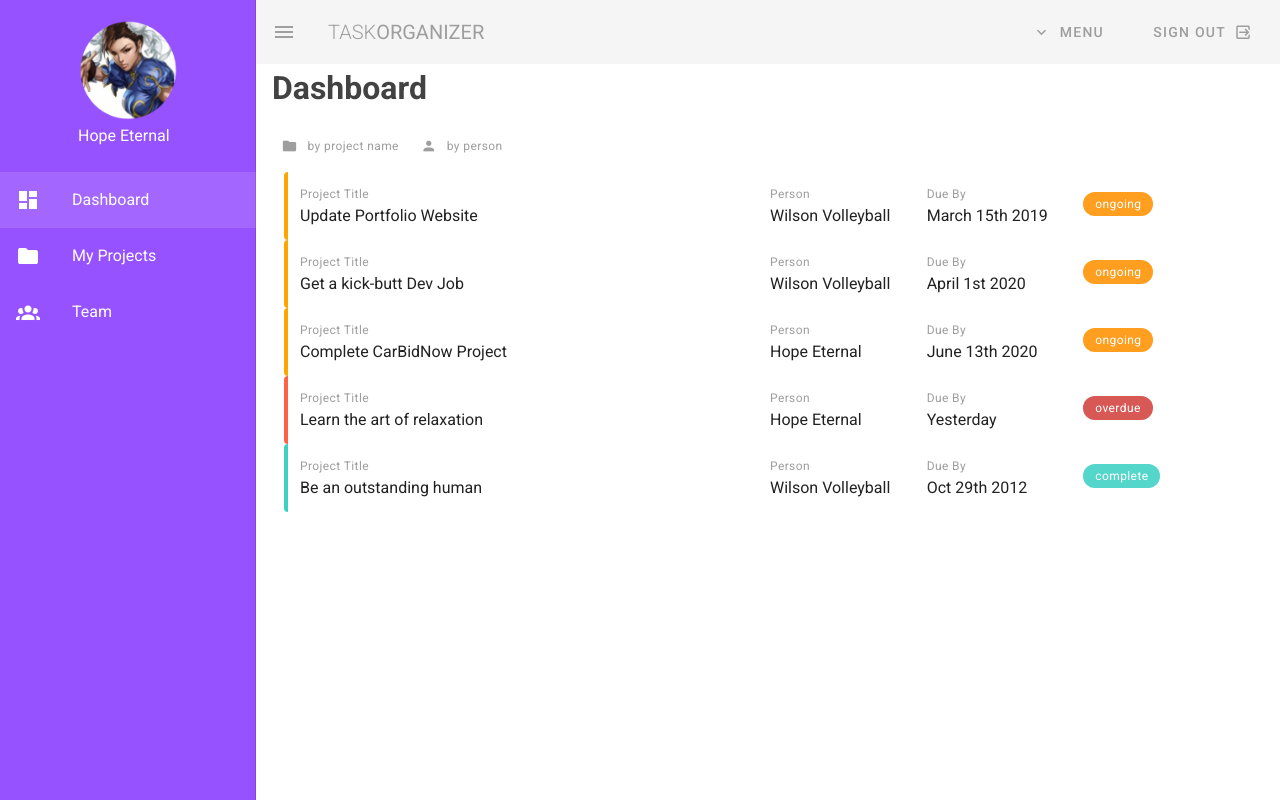
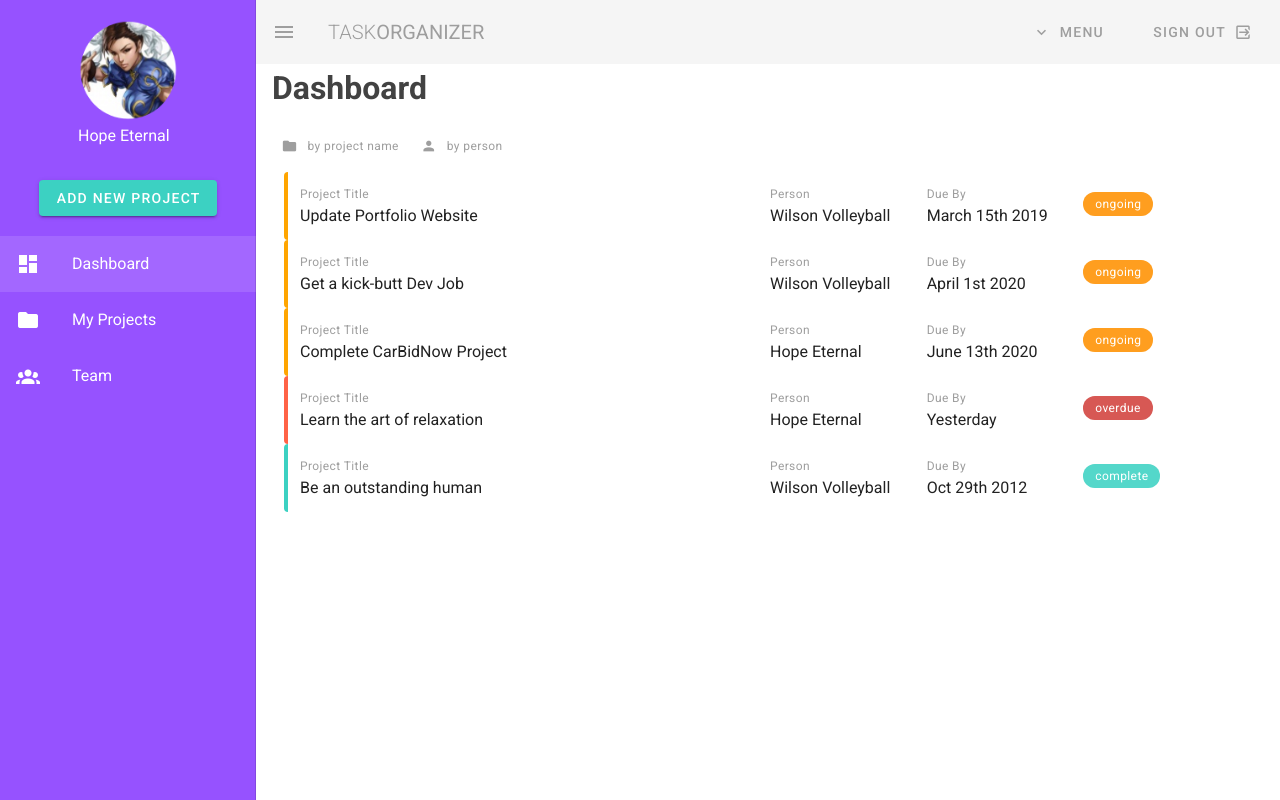
Before and after one commit to HopeEternal/vuetify-task-organizer, a Vue app: page / in a window 1280 px wide. Both pictures are taken after a click on the button 28 px from the left and 32 px from the top of the page. Built offline with nearby package versions, Linux system fonts and the light colour scheme.

Commit message:
Pop-up component and button created

```diff
--- a/src/components/Navbar.vue
+++ b/src/components/Navbar.vue
@@ -36,6 +36,9 @@
           </v-avatar>
           <p class="white--text subheading mt-1">Hope Eternal</p>
         </v-flex>
+        <v-flex class="mt-4 mb-3">
+          <Popup />
+        </v-flex>
       </v-layout>
       <v-list class="primary">
         <v-list-item v-for="item in items" :key="item.text" link :to="item.route">
@@ -52,7 +55,9 @@
 </template>
 
 <script>
+import Popup from "./Popup";
 export default {
+  components: { Popup },
   data() {
     return {
       drawer: false,
--- /dev/null
+++ b/src/components/Popup.vue
@@ -0,0 +1,15 @@
+<template>
+  <div class="text-center">
+    <v-dialog v-model="dialog" width="500">
+      <template v-slot:activator="{ on }">
+        <v-btn class="success" dark v-on="on">Add New Project</v-btn>
+      </template>
+      <v-card>
+        <v-card-title class="headline grey lighten-2" primary-title>Add a New Project</v-card-title>
+      </v-card>
+    </v-dialog>
+  </div>
+</template>
+<script>
+export default {};
+</script>
```
